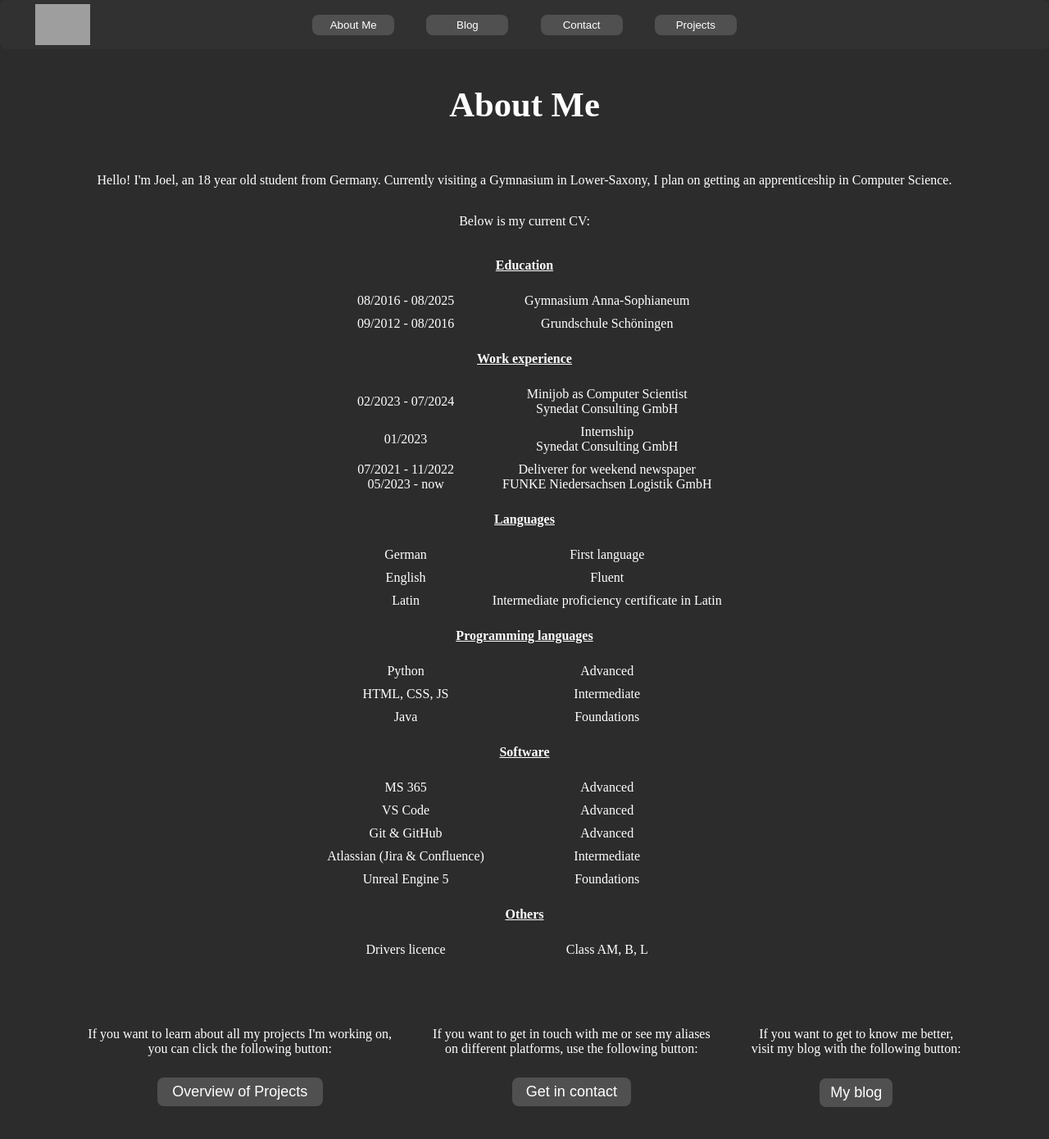
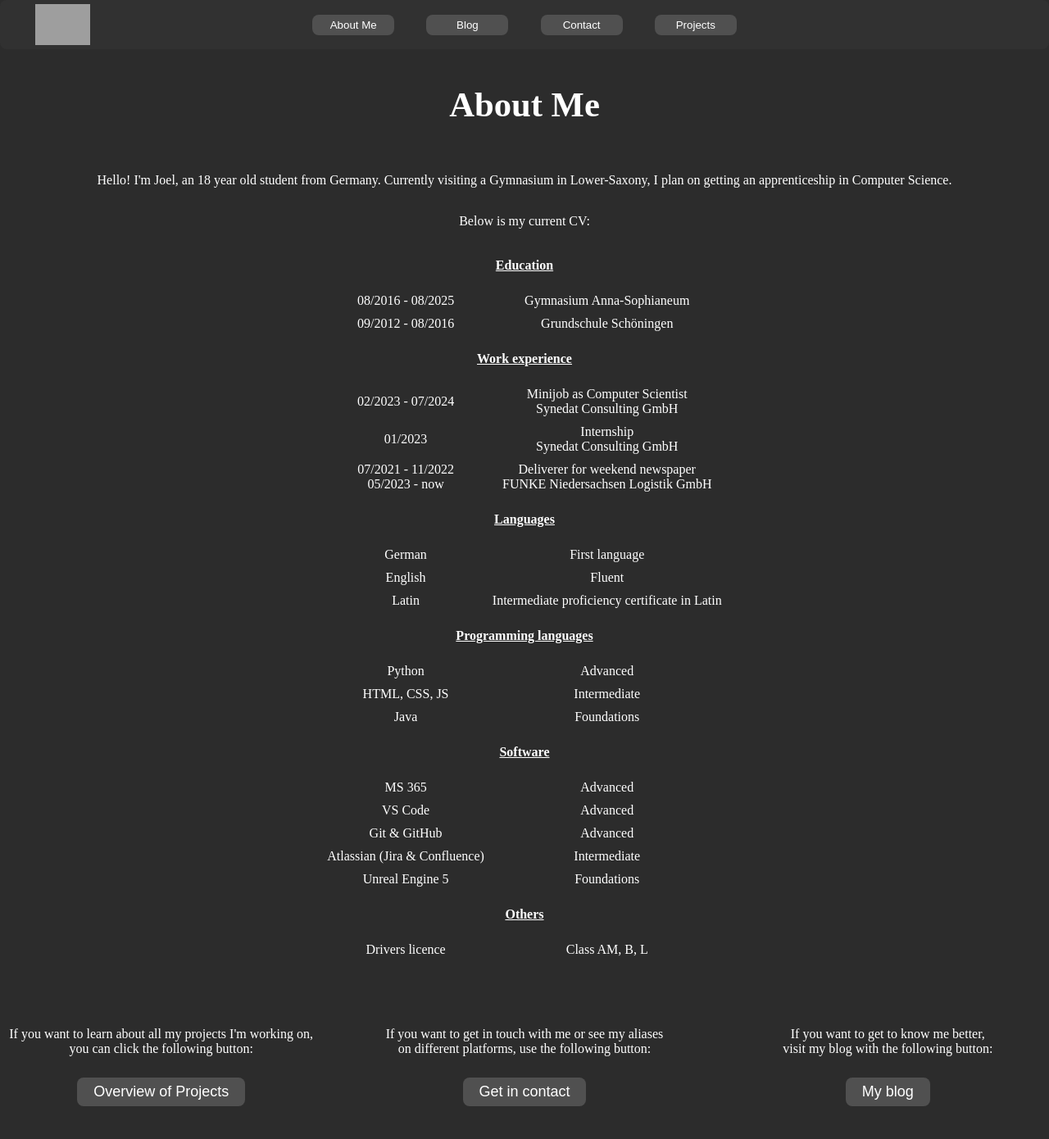
Before and after one commit to Xynox/website, a Jekyll site: the page built from html/about/about.html, in a window 1280 px wide and 1400 px high. Shown: the top 1390 px of the window at 82% size. Built offline with Jekyll 4.4.1, drawn with Linux system fonts in a browser that asks for light colours; grey boxes are pictures that could not be loaded.

Commit message:
Fix centering issue on bottom grid
Fixes #23 by repeating the column template with 1fr in the css

```diff
--- a/css/about/about.css
+++ b/css/about/about.css
@@ -45,7 +45,7 @@
     justify-content: center;
     justify-items: center;
     align-items: center;
-    grid-template-columns: auto auto auto;
+    grid-template-columns: repeat(3, 1fr);
     grid-template-rows: auto auto;
     column-gap: 50px;
     row-gap: 10px;
```
